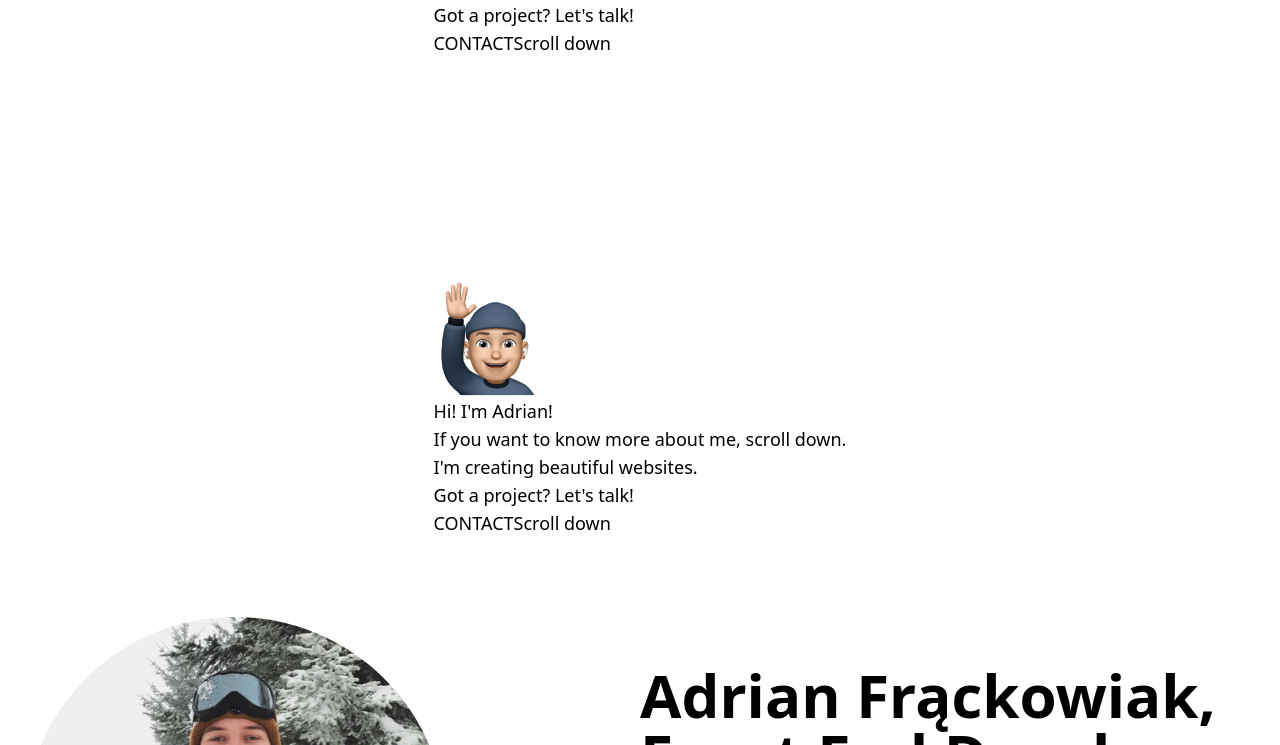
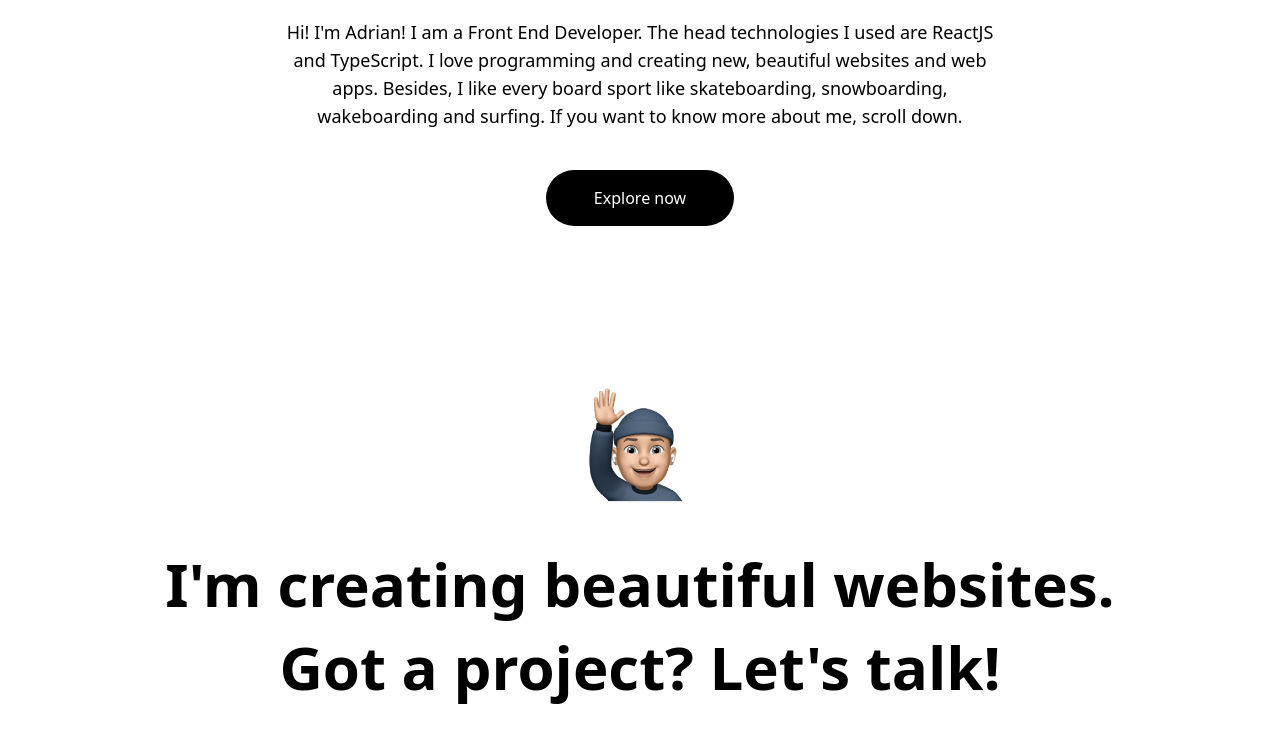
Before and after one commit to adrianfrackowiak/adrianfrackowiak-1.0, a Gatsby site: page / in a window 1280 px wide. Shown: the part 520-1265 px from the top of the page. Built offline with nearby package versions, Linux system fonts and the light colour scheme; Gatsby itself is replaced by a stand-in of ours.

Commit message:
fix main

```diff
--- a/src/components/main.tsx
+++ b/src/components/main.tsx
@@ -3,29 +3,27 @@ import scrollTo from 'gatsby-plugin-smoothscroll';
 
 const Main: React.FC = () => {
     return (
-        <main>
-            <img
-                src="../../heroimg.png"
-                alt="hero - adrianfrackowiak"
-                className="hero-img"
-            />
-            <p>
-                Hi! I'm Adrian!
-                <br /> If you want to know more about me, scroll down.
-            </p>
-            <h2>
-                I'm creating beautiful websites.
-                <br /> Got a project? Let's talk!
-            </h2>
-            <button
-                className="contact-btn"
-                onClick={() => scrollTo('#contact')}
-            >
-                CONTACT
-            </button>
-            <button className="scroll-btn" onClick={() => scrollTo('#about')}>
-                Scroll down
-            </button>
+        <main className="px-4 w-full mx-auto mt-20 mb-20 flex flex-col flex-wrap flex-grow justify-center items-center lg:px-6 lg:flex-row">
+            <div className="w-full flex flex-col items-center">
+                <img src="../../heroimg.png" alt="" className="mb-10" />
+                <h2 className="text-4xl mb-10 font-extrabold text-black xl:text-6xl leading-tight xl:leading-snug text-center lg:w-4/5">
+                    I'm creating beautiful websites. Got a project? Let's talk!
+                </h2>
+                <p className="text-center mb-10 lg:w-3/5">
+                    Hi! I'm Adrian! I am a Front End Developer. The head
+                    technologies I used are ReactJS and TypeScript. I love
+                    programming and creating new, beautiful websites and web
+                    apps. Besides, I like every board sport like skateboarding,
+                    snowboarding, wakeboarding and surfing. If you want to know
+                    more about me, scroll down.
+                </p>
+                <button
+                    onClick={() => scrollTo('#about')}
+                    className="px-5 lg:px-12 py-4 rounded-full text-base font-medium text-white bg-black transition-all"
+                >
+                    Explore now
+                </button>
+            </div>
         </main>
     );
 };
```
